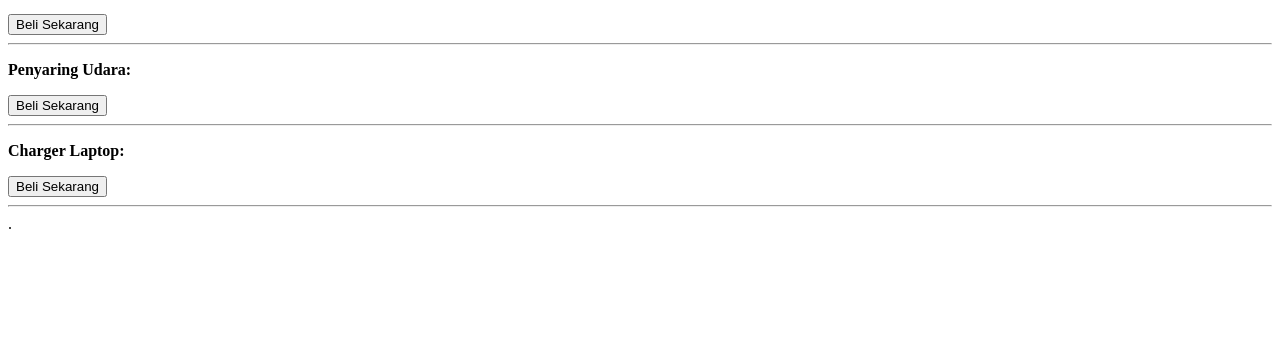
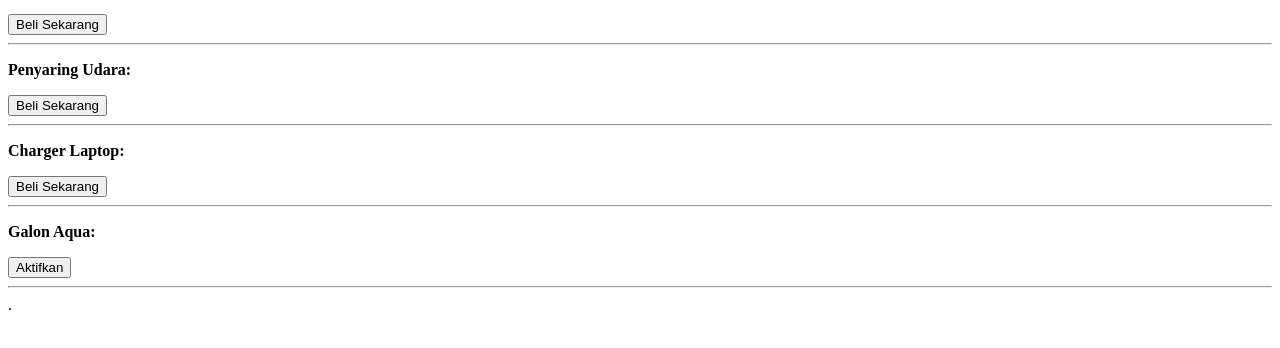
Before and after one commit to antongkwok/antongkwok, a plain HTML site: page index.html in a window 1280 px wide. Shown: the part 100-448 px from the top of the page. Drawn offline with Linux system fonts and the light colour scheme.

Commit message:
Update index.html

```diff
--- a/index.html
+++ b/index.html
@@ -16,5 +16,8 @@
         <p><strong>Charger Laptop:</strong></p>
         <button type="button">Beli Sekarang</button><hr />
 
+        <p><strong>Galon Aqua:</strong></p>
+        <button type="radio">Aktifkan</button><hr />
+
     </body>
 </html>.
```
